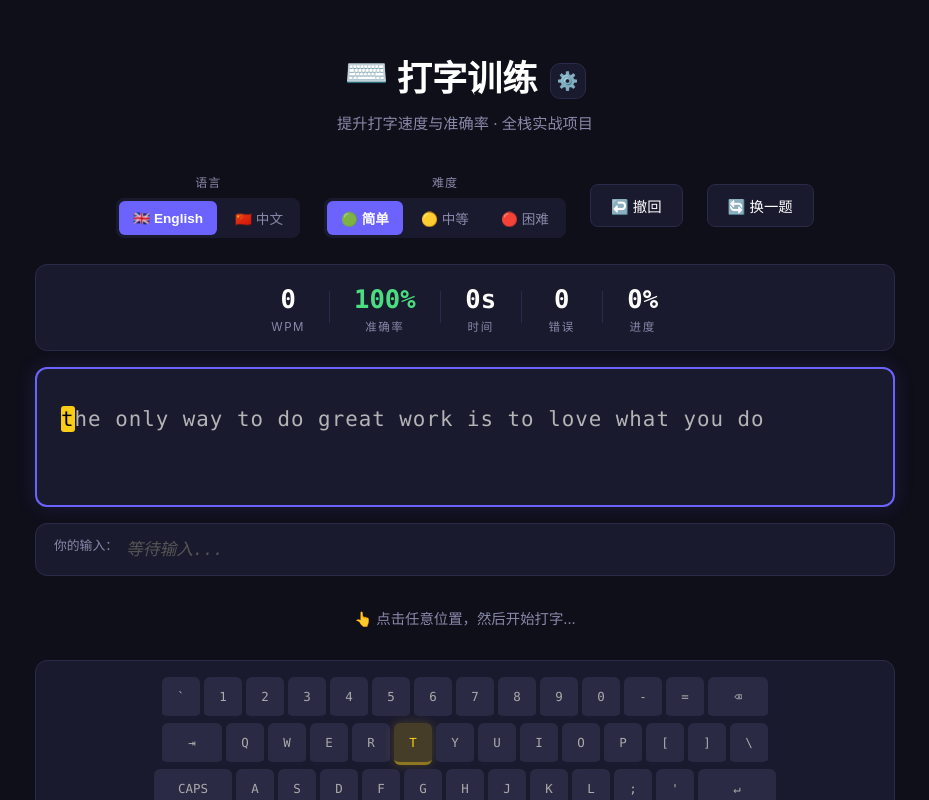
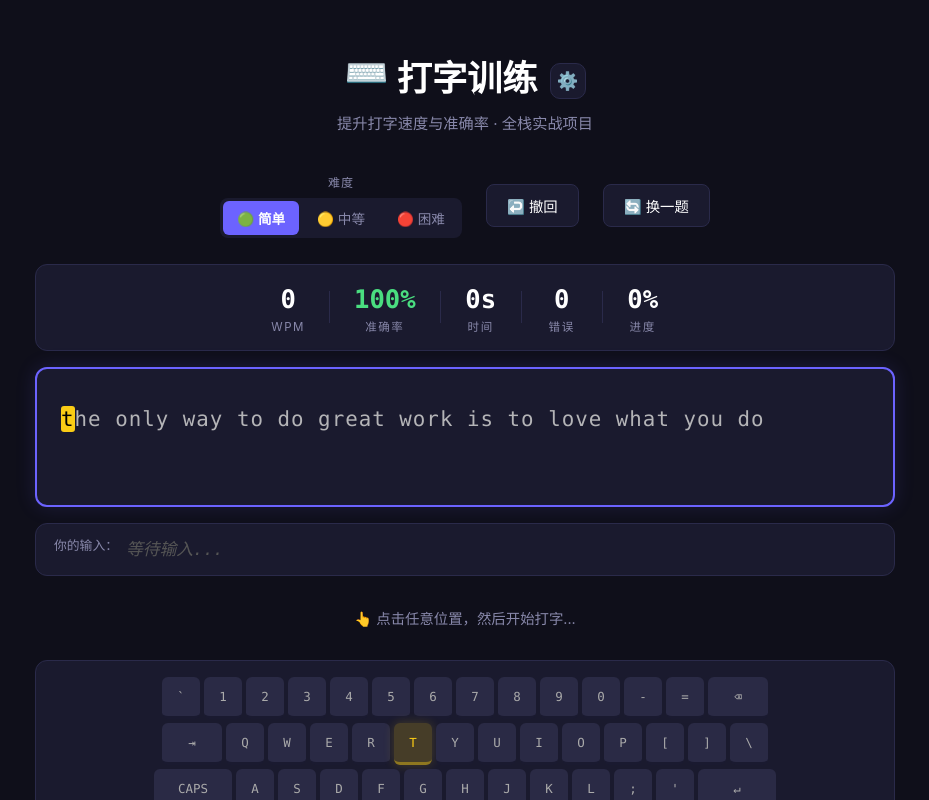
Before and after one commit to Zhoumornnig/typing-trainer, a React (Vite) app: page / in a window 1280 px wide. Shown: the top 800 px of the page, without its empty margins (175-1104 px from the left). Built offline with nearby package versions, Linux system fonts and the light colour scheme.

Commit message:
refactor: 移除中文打字训练功能，简化为纯英文

```diff
--- a/src/App.jsx
+++ b/src/App.jsx
@@ -27,14 +27,6 @@ const DEFAULT_TEXTS = {
   hard: [
     "The juxtaposition of quantum computing and classical cryptography presents an unprecedented challenge for cybersecurity professionals. Post-quantum cryptographic algorithms must be developed expeditiously to safeguard sensitive information against the looming threat of quantum decryption capabilities that could potentially compromise existing encryption standards within the next decade.",
     "Microservices architecture facilitates the decomposition of monolithic applications into independently deployable services, each encapsulating a specific business capability. This paradigm shift necessitates robust inter-service communication protocols, comprehensive monitoring and observability frameworks, and sophisticated container orchestration mechanisms to maintain overall system reliability and performance.",
-  ],
-  chinese: [
-    "人工智能正在改变我们的生活方式，从智能手机到自动驾驶汽车，技术的力量无处不在。作为计算机科学的学生，我们需要不断学习新知识，才能在快速变化的行业中保持竞争力。",
-    "广东工业大学位于美丽的广州，是一所以工为主、理工结合的省属重点大学。学校的计算机科学与技术专业培养了大量优秀的IT人才，他们在各行各业发光发热。",
-    "前端开发与后端开发是构建现代Web应用的两个重要方面。前端负责用户界面的呈现和交互体验，后端则处理数据存储、业务逻辑和服务器管理等核心功能。全栈开发者需要同时掌握这两个领域的技术。",
-    "公务员考试主要包括行政职业能力测验和申论两个科目。行测考察逻辑推理、数量关系、言语理解等能力，而申论则考察分析问题和文字表达的能力。提前做好规划，合理安排时间，是备考成功的关键。",
-    "数据结构是计算机科学的基石，它研究数据在计算机中的组织、存储和操作方式。常见的数据结构包括数组、链表、栈、队列、树、图等，每种结构都有其独特的优势和适用场景。",
-    "学习编程不仅仅是学习语法，更重要的是培养计算思维和解决问题的能力。通过不断的实践和项目经验的积累，我们能够逐步提升自己的技术水平，成为一名优秀的软件工程师。",
   ],
 };
 
@@ -79,7 +71,6 @@ function App() {
   const [totalKeystrokes, setTotalKeystrokes] = useState(0);
   const [isFinished, setIsFinished] = useState(false);
   const [difficulty, setDifficulty] = useState('easy');
-  const [language, setLanguage] = useState('en');
   const [currentKey, setCurrentKey] = useState('');
   const [isFocused, setIsFocused] = useState(false);
   const [isComposing, setIsComposing] = useState(false);
@@ -90,17 +81,9 @@ function App() {
 
   // ---- 生成文本 ----
   const generateText = useCallback(() => {
-    let pool;
-    if (language === 'zh') {
-      pool = textLibrary.chinese;
-    } else {
-      pool = textLibrary[difficulty] || textLibrary.easy;
-    }
-    if (!pool || pool.length === 0) {
-      pool = textLibrary.easy;
-    }
-    const idx = Math.floor(Math.random() * pool.length);
-    setText(pool[idx]);
+    const pool = textLibrary[difficulty] || textLibrary.easy;
+    const idx = Math.floor(Math.random() * (pool?.length || 1));
+    setText(pool?.[idx] || '');
     setUserInput('');
     setCurrentIndex(0);
     setStartTime(null);
@@ -110,7 +93,7 @@ function App() {
     setIsFinished(false);
     setCurrentKey('');
     setTimeout(() => inputRef.current?.focus(), 100);
-  }, [difficulty, language, textLibrary]);
+  }, [difficulty, textLibrary]);
 
   useEffect(() => {
     generateText();
@@ -214,7 +197,7 @@ function App() {
     }
 
     e.target.value = '';
-  }, [isFinished, showSettings, isComposing, startTime, text, currentIndex, userInput]);
+  }, [isFinished, showSettings, startTime, text, currentIndex, userInput]);
 
   useEffect(() => {
     window.addEventListener('keydown', handleKeyDown);
@@ -325,25 +308,6 @@ function App() {
       {/* ---- 控制面板 ---- */}
       <div className="controls">
         <div className="control-group">
-          <label className="control-label">语言</label>
-          <div className="btn-group">
-            <button
-              className={`btn-ctrl ${language === 'en' ? 'active' : ''}`}
-              onClick={() => { setLanguage('en'); setDifficulty('easy'); }}
-            >
-              🇬🇧 English
-            </button>
-            <button
-              className={`btn-ctrl ${language === 'zh' ? 'active' : ''}`}
-              onClick={() => setLanguage('zh')}
-            >
-              🇨🇳 中文
-            </button>
-          </div>
-        </div>
-
-        {language === 'en' && (
-          <div className="control-group">
           <label className="control-label">难度</label>
           <div className="btn-group">
             <button className={`btn-ctrl ${difficulty === 'easy' ? 'active' : ''}`} onClick={() => setDifficulty('easy')}>🟢 简单</button>
@@ -354,7 +318,6 @@ function App() {
             )}
           </div>
         </div>
-        )}
 
         <button className="btn-refresh" onClick={() => {
           if (currentIndex > 0) {
```
Lines whose indentation alone changed are shown as unchanged.
